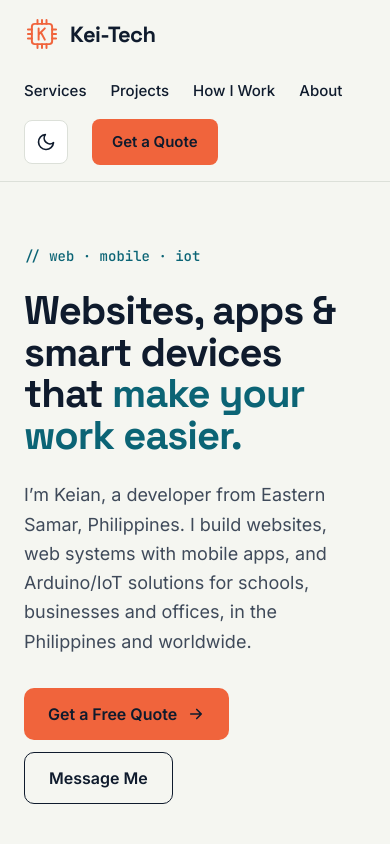
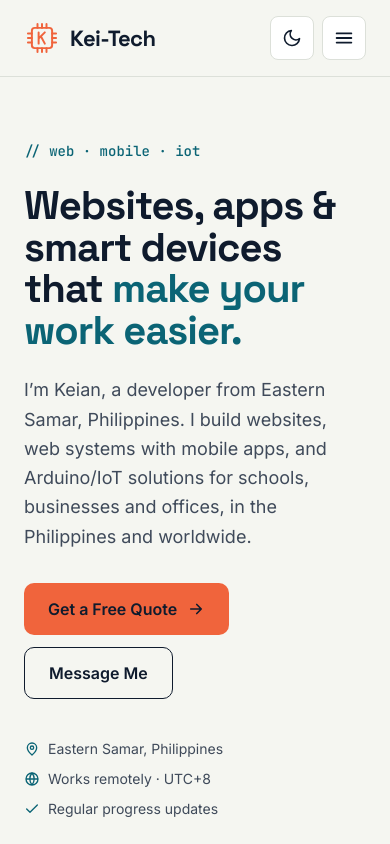
Before and after one commit to ItsmeKeian/Kei-Tech-Portfolio-V2, a React (Vite) app: page / in a window 390 px wide. Shown: the top 844 px of the page. Built offline with nearby package versions, Linux system fonts and the light colour scheme.

Commit message:
Add mobile hamburger menu to the navbar

```diff
--- a/src/components/Navbar.tsx
+++ b/src/components/Navbar.tsx
@@ -1,5 +1,6 @@
+import { useEffect, useState } from 'react'
+import { LogoMark } from './LogoMark'
 import { ThemeToggle } from './ThemeToggle'
-import { LogoMark } from './LogoMark'
 
 const links = [
   { href: '#services', label: 'Services' },
@@ -9,26 +10,97 @@ const links = [
 ]
 
 export function Navbar() {
+  const [menuOpen, setMenuOpen] = useState(false)
+  const closeMenu = () => setMenuOpen(false)
+
+  // Close the mobile menu when the Escape key is pressed
+  useEffect(() => {
+    if (!menuOpen) return
+    function handleKeyDown(event: KeyboardEvent) {
+      if (event.key === 'Escape') setMenuOpen(false)
+    }
+    window.addEventListener('keydown', handleKeyDown)
+    return () => window.removeEventListener('keydown', handleKeyDown)
+  }, [menuOpen])
+
   return (
-    <header className="border-b border-line">
-      <nav aria-label="Main" className="mx-auto flex max-w-6xl flex-wrap items-center justify-between gap-4 px-6 py-4">
-        <a href="#top" className="flex items-center gap-2.5">
+    <header className="relative z-40 border-b border-line bg-page">
+      <nav aria-label="Main" className="mx-auto flex max-w-6xl items-center justify-between gap-4 px-6 py-4">
+        <a href="#top" onClick={closeMenu} className="flex items-center gap-2.5">
           <LogoMark size={36} className="text-accent" />
           <span className="font-heading text-[22px] font-bold tracking-tight">Kei-Tech</span>
         </a>
 
-        <div className="flex flex-wrap items-center gap-x-6 gap-y-1 text-[15px] font-medium">
+        <div className="flex items-center gap-2 md:gap-6">
+          {/* Desktop links */}
+          <ul className="hidden items-center gap-6 text-[15px] font-medium md:flex">
             {links.map((link) => (
-            <a key={link.href} href={link.href} className="py-3 transition-colors hover:text-highlight">
+              <li key={link.href}>
+                <a href={link.href} className="py-3 transition-colors hover:text-highlight">
                   {link.label}
                 </a>
+              </li>
             ))}
+          </ul>
+
           <ThemeToggle />
-          <a href="#contact" className="rounded-lg bg-accent px-5 py-3 font-semibold text-on-accent">
+
+          {/* Desktop "Get a Quote" */}
+          <a href="#contact" className="hidden rounded-lg bg-accent px-5 py-3 font-semibold text-on-accent md:inline-block">
+            Get a Quote
+          </a>
+
+          {/* Mobile menu button */}
+          <button
+            type="button"
+            onClick={() => setMenuOpen((open) => !open)}
+            aria-expanded={menuOpen}
+            aria-controls="mobile-menu"
+            aria-label={menuOpen ? 'Close menu' : 'Open menu'}
+            className="flex size-11 items-center justify-center rounded-lg border border-line bg-card md:hidden"
+          >
+            {menuOpen ? <CloseIcon /> : <MenuIcon />}
+          </button>
+        </div>
+      </nav>
+
+      {/* Mobile dropdown */}
+      {menuOpen && (
+        <div id="mobile-menu" className="absolute inset-x-0 top-full border-b border-line bg-page px-6 pb-6 shadow-lg md:hidden">
+          <ul>
+            {links.map((link) => (
+              <li key={link.href}>
+                <a href={link.href} onClick={closeMenu} className="block border-b border-line py-4 text-lg font-medium">
+                  {link.label}
+                </a>
+              </li>
+            ))}
+          </ul>
+          <a
+            href="#contact"
+            onClick={closeMenu}
+            className="mt-5 flex min-h-13 items-center justify-center rounded-lg bg-accent font-semibold text-on-accent"
+          >
             Get a Quote
           </a>
         </div>
-      </nav>
+      )}
     </header>
   )
 }
+
+function MenuIcon() {
+  return (
+    <svg width="22" height="22" viewBox="0 0 24 24" fill="none" stroke="currentColor" strokeWidth="2" strokeLinecap="round" aria-hidden="true">
+      <path d="M4 7h16M4 12h16M4 17h16" />
+    </svg>
+  )
+}
+
+function CloseIcon() {
+  return (
+    <svg width="22" height="22" viewBox="0 0 24 24" fill="none" stroke="currentColor" strokeWidth="2" strokeLinecap="round" aria-hidden="true">
+      <path d="M6 6l12 12M18 6L6 18" />
+    </svg>
+  )
+}
```
Lines whose indentation alone changed are shown as unchanged.
